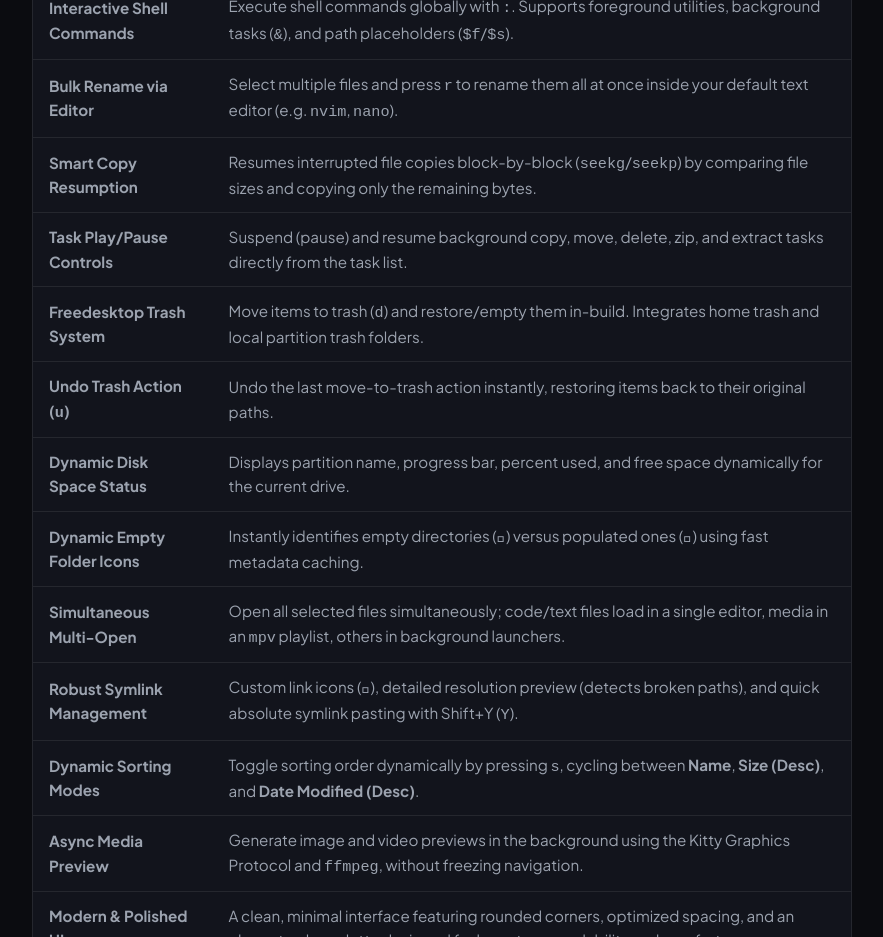
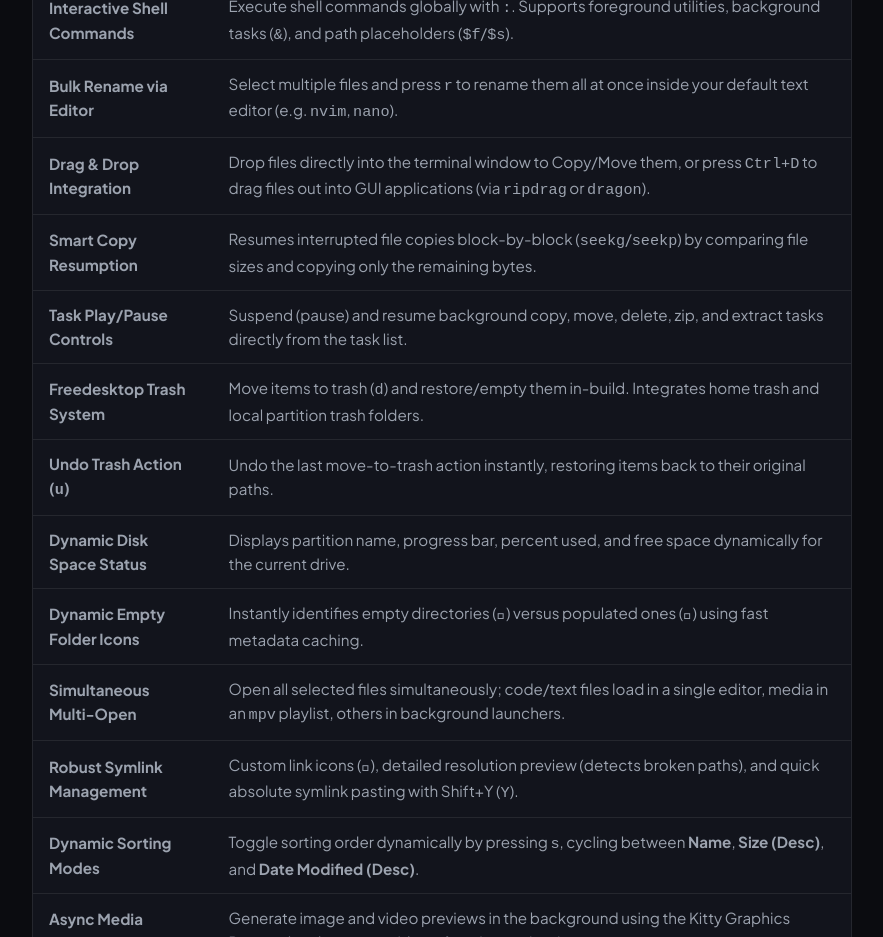
Before and after one commit to Bimbok/fyzenor-docs, a React (Vite) app: page / in a window 1280 px wide. Shown: the part 980-1917 px from the top of the page, without its empty margins (364-1247 px from the left). Built offline with nearby package versions, Linux system fonts and the light colour scheme; a small style sheet from the web is missing.

Commit message:
docs: Document Bracketed Paste and Ctrl+D drag-and-drop support on website

```diff
--- a/src/App.tsx
+++ b/src/App.tsx
@@ -253,6 +253,11 @@ export default function App() {
     c: {
       title: "Copy Absolute Path",
       desc: "Copies the absolute path of the current file directly into the system clipboard.",
+      category: "File Operations",
+    },
+    "Ctrl+D": {
+      title: "Drag Out",
+      desc: "Triggers drag-and-drop out of the terminal. Spawns ripdrag or dragon asynchronously to drag files into browsers or GUI folders.",
       category: "File Operations",
     },
     Space: {
@@ -1011,6 +1016,17 @@ export default function App() {
                       Select multiple files and press <code>r</code> to rename
                       them all at once inside your default text editor (e.g.{" "}
                       <code>nvim</code>, <code>nano</code>).
+                    </td>
+                  </tr>
+                  <tr>
+                    <td>
+                      <strong>Drag &amp; Drop Integration</strong>
+                    </td>
+                    <td>
+                      Drop files directly into the terminal window to Copy/Move
+                      them, or press <code>Ctrl+D</code> to drag files out into
+                      GUI applications (via <code>ripdrag</code> or{" "}
+                      <code>dragon</code>).
                     </td>
                   </tr>
                   <tr>
```
